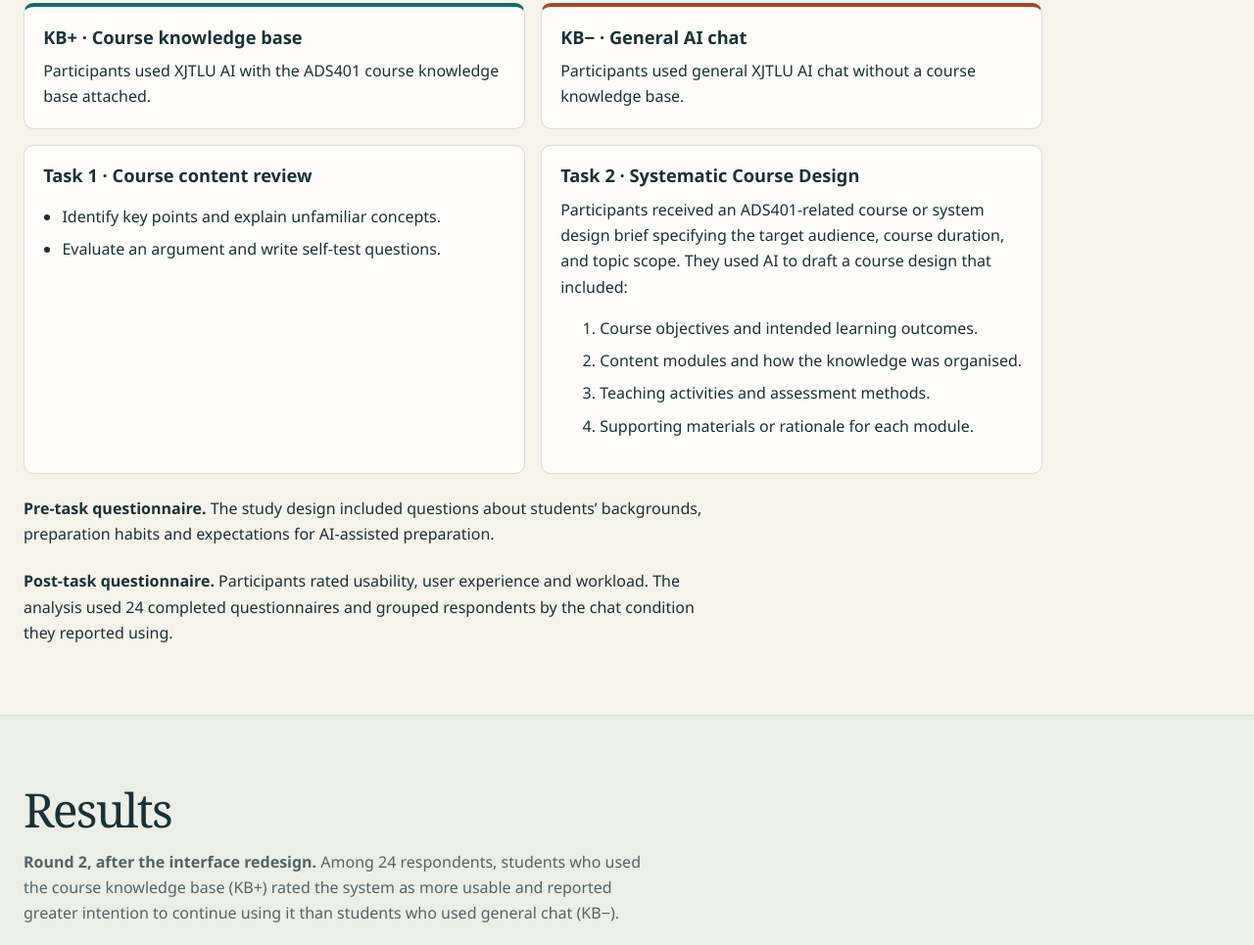
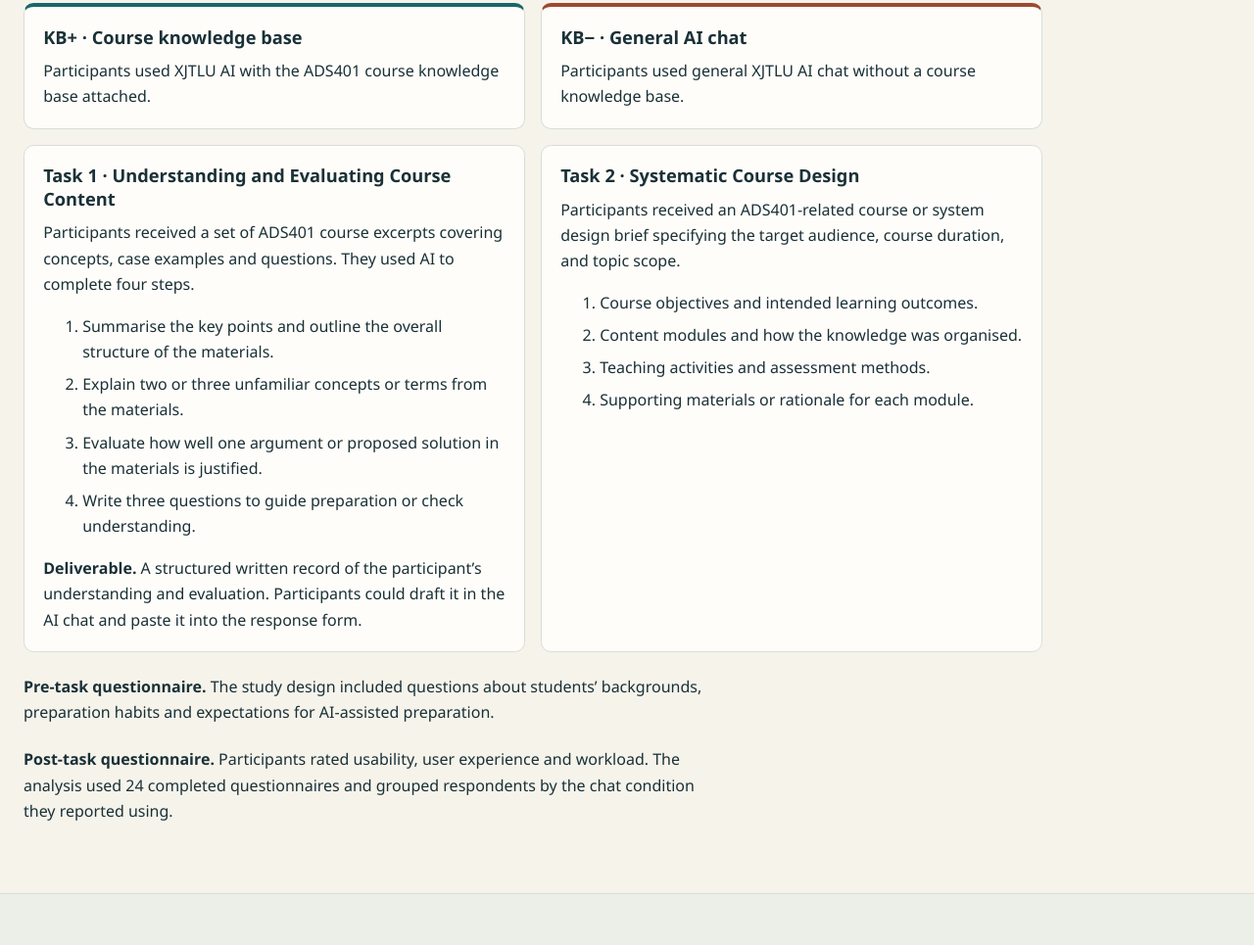
Before and after one commit to 77hxyll77-dlrb/groupL.github.io, a plain HTML site: page index.html in a window 1280 px wide. Shown: the part 1461-2426 px from the top of the page at 98% size. Drawn offline with Linux system fonts and the light colour scheme.

Commit message:
Update index.html

```diff
--- a/index.html
+++ b/index.html
@@ -333,18 +333,28 @@
         </div>
         <div class="grid" style="margin-top: 1rem">
           <article class="panel">
-            <h3>Task 1 · Course content review</h3>
-            <ul>
-              <li>Identify key points and explain unfamiliar concepts.</li>
-              <li>Evaluate an argument and write self-test questions.</li>
-            </ul>
-          </article>
+  <h3>Task 1 · Understanding and Evaluating Course Content</h3>
+  <p>
+    Participants received a set of ADS401 course excerpts covering concepts,
+    case examples and questions. They used AI to complete four steps.
+  </p>
+  <ol>
+    <li>Summarise the key points and outline the overall structure of the materials.</li>
+    <li>Explain two or three unfamiliar concepts or terms from the materials.</li>
+    <li>Evaluate how well one argument or proposed solution in the materials is justified.</li>
+    <li>Write three questions to guide preparation or check understanding.</li>
+  </ol>
+  <p>
+    <strong>Deliverable.</strong> A structured written record of the
+    participant’s understanding and evaluation. Participants could draft it
+    in the AI chat and paste it into the response form.
+  </p>
+</article>
           <article class="panel">
   <h3>Task 2 · Systematic Course Design</h3>
   <p>
     Participants received an ADS401-related course or system design brief
     specifying the target audience, course duration, and topic scope.
-    They used AI to draft a course design that included:
   </p>
   <ol>
     <li>Course objectives and intended learning outcomes.</li>
```
